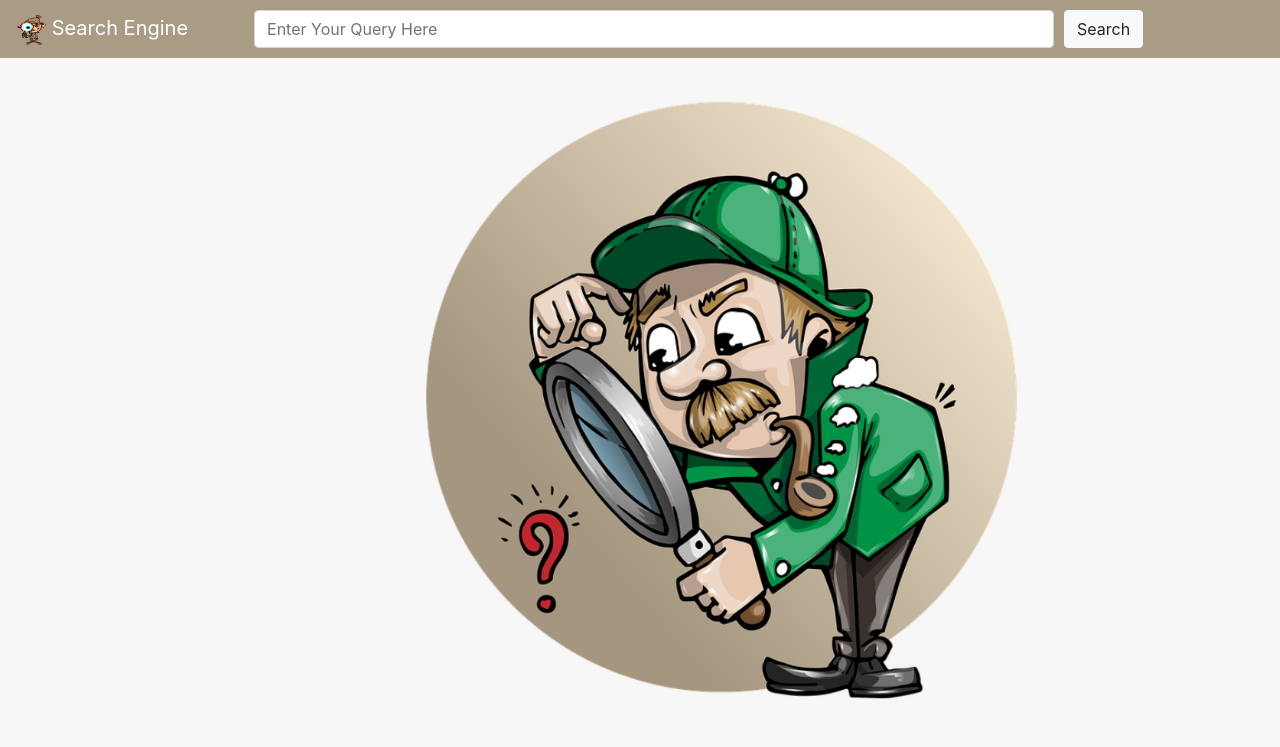
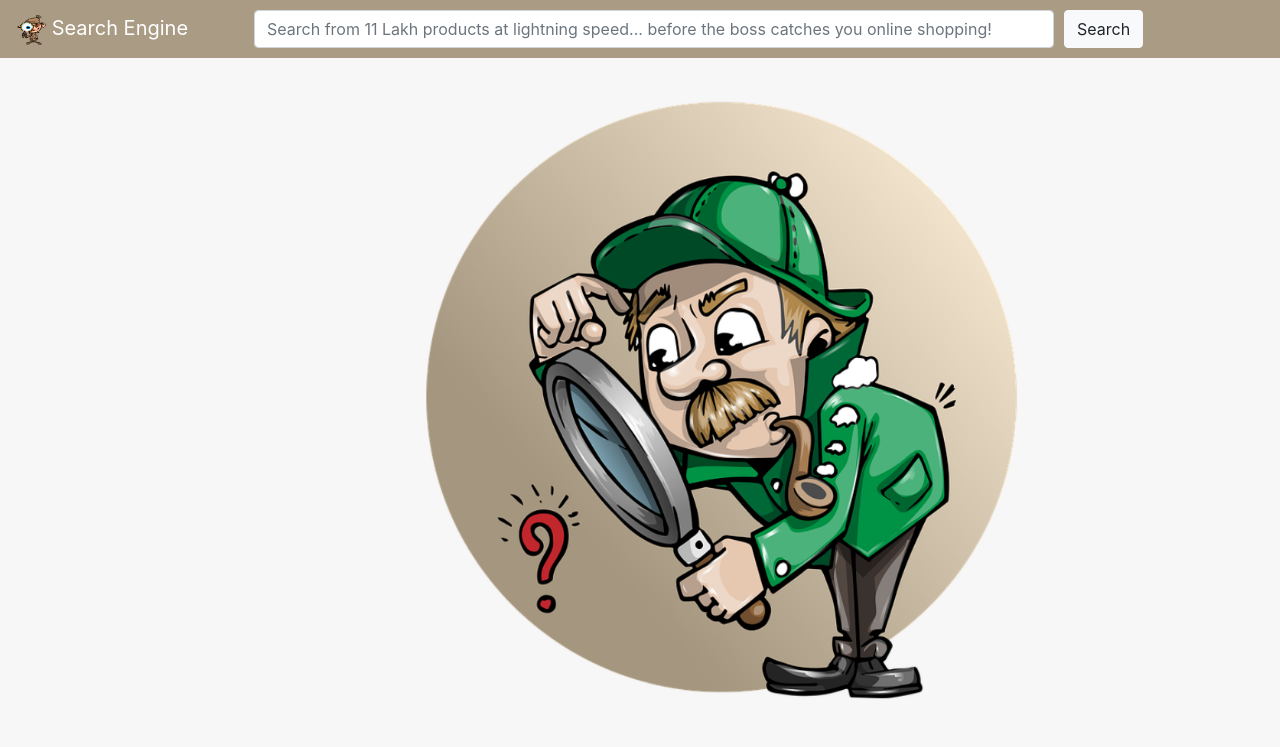
Before and after one commit to shyamsar30/flask-app-elasticsearch, a Flask app: page / in a window 1280 px wide. Shown: the top 747 px of the page. Run offline with Flask 2, Linux system fonts and the light colour scheme.

Commit message:
New placeholder for input.

```diff
--- a/templates/index.html
+++ b/templates/index.html
@@ -27,9 +27,9 @@
         </a>
         <form class="form-inline" style=' margin-left : 50px; padding-top:0px;' action='/search' method="get">
             {% if a %}
-            <input class="form-control mr- search" type="search" placeholder="Enter Your Query Here" autocomplete="off" aria-label="Search" name="q"  value= "{{ a['i'] }}" style='width :800px;'>
+            <input class="form-control mr- search" type="search" placeholder="Search from 11 Lakh products at lightning speed... before the boss catches you online shopping!" autocomplete="off" aria-label="Search" name="q"  value= "{{ a['i'] }}" style='width :800px;'>
             {% else %}
-            <input class="form-control mr- search" type="search" placeholder="Enter Your Query Here" autocomplete="off" aria-label="Search" name="q" style='width : 800px;'>
+            <input class="form-control mr- search" type="search" placeholder="Search from 11 Lakh products at lightning speed... before the boss catches you online shopping!" autocomplete="off" aria-label="Search" name="q" style='width : 800px;'>
             {% endif %}
             <button class="btn btn-light" type="submit" id="search-btn" style=' margin-left : 10px;'><i class="fas fa-search"></i>Search</button>
         </form>
```
